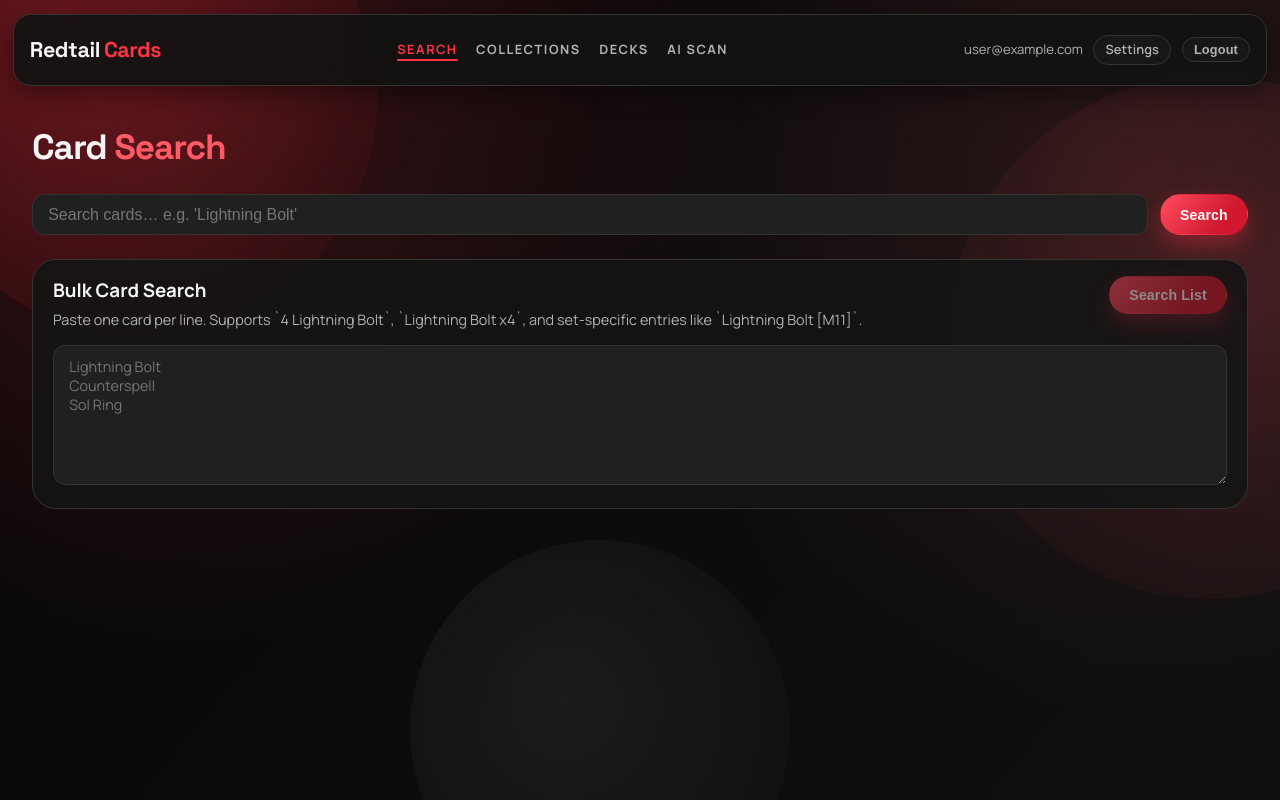
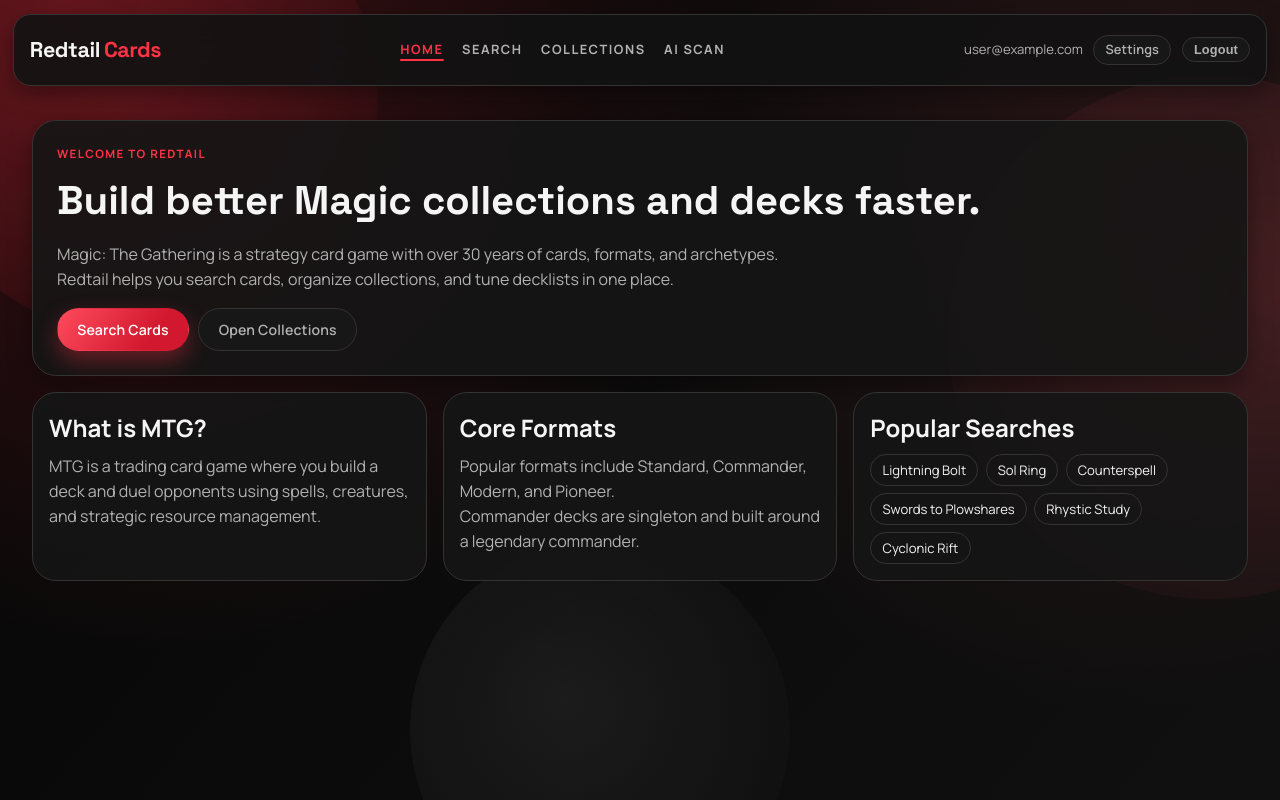
Before and after one commit to ayersdecker/cards, a React (Vite) app: page / in a window 1280 px wide. Built offline with nearby package versions, Linux system fonts and the light colour scheme; no server answers; sample sign-in values are in the browser's storage.

Commit message:
Condensation

```diff
--- a/src/App.tsx
+++ b/src/App.tsx
@@ -4,10 +4,10 @@
 import { StorageSettingsProvider } from './context/StorageSettingsContext';
 import Layout from './components/Layout/Layout';
 import LoginPage from './components/Auth/LoginPage';
+import HomePage from './components/Home/HomePage';
 import CardSearch from './components/Cards/CardSearch';
 import CollectionsList from './components/Collections/CollectionsList';
 import CollectionDetail from './components/Collections/CollectionDetail';
-import DecksList from './components/Decks/DecksList';
 import DeckBuilder from './components/Decks/DeckBuilder';
 import CardRecognition from './components/CardRecognition/CardRecognition';
 import StorageSettingsPage from './components/Settings/StorageSettingsPage';
@@ -21,11 +21,13 @@
             <Route path="/login" element={<LoginPage />} />
             <Route path="/register" element={<Navigate to="/login" replace />} />
             <Route element={<Layout />}>
-              <Route index element={<CardSearch />} />
+              <Route index element={<HomePage />} />
+              <Route path="/search" element={<CardSearch />} />
               <Route path="/collections" element={<CollectionsList />} />
+              <Route path="/collections/deck/:id" element={<DeckBuilder />} />
               <Route path="/collections/:id" element={<CollectionDetail />} />
-              <Route path="/decks" element={<DecksList />} />
-              <Route path="/decks/:id" element={<DeckBuilder />} />
+              <Route path="/decks" element={<Navigate to="/collections" replace />} />
+              <Route path="/decks/:id" element={<Navigate to="/collections" replace />} />
               <Route path="/recognize" element={<CardRecognition />} />
               <Route path="/settings" element={<StorageSettingsPage />} />
             </Route>
--- a/src/components/Cards/CardSearch.tsx
+++ b/src/components/Cards/CardSearch.tsx
@@ -1,4 +1,5 @@
-import React, { useState } from 'react';
+import React, { useEffect, useState } from 'react';
+import { useSearchParams } from 'react-router-dom';
 import { searchCards } from '../../services/scryfall';
 import { resolveBulkCardList } from '../../services/bulkImport';
 import type { ScryfallCard } from '../../types';
@@ -7,6 +8,7 @@
 
 export default function CardSearch() {
   const { settings } = useStorageSettings();
+  const [searchParams] = useSearchParams();
   const [query, setQuery] = useState('');
   const [cards, setCards] = useState<ScryfallCard[]>([]);
   const [loading, setLoading] = useState(false);
@@ -15,10 +17,30 @@
   const [total, setTotal] = useState(0);
   const [bulkInput, setBulkInput] = useState('');
   const [bulkMessage, setBulkMessage] = useState('');
+  const [hasInteracted, setHasInteracted] = useState(false);
+
+  const popularSearches = [
+    'Lightning Bolt',
+    'Sol Ring',
+    'Counterspell',
+    'Swords to Plowshares',
+    'Rhystic Study',
+    'Dockside Extortionist',
+    'Cyclonic Rift',
+    'Smothering Tithe',
+  ];
+
+  useEffect(() => {
+    const prefill = searchParams.get('q');
+    if (!prefill) return;
+    setQuery(prefill);
+    setHasInteracted(true);
+  }, [searchParams]);
 
   const handleSearch = async (e: React.FormEvent) => {
     e.preventDefault();
     if (!query.trim()) return;
+    setHasInteracted(true);
     setLoading(true);
     setError('');
     setBulkMessage('');
@@ -39,6 +61,7 @@
   const handleBulkSearch = async () => {
     if (!bulkInput.trim()) return;
 
+    setHasInteracted(true);
     setBulkLoading(true);
     setError('');
     setBulkMessage('');
@@ -74,12 +97,37 @@
           type="text"
           placeholder="Search cards… e.g. 'Lightning Bolt'"
           value={query}
-          onChange={(e) => setQuery(e.target.value)}
+          onFocus={() => setHasInteracted(true)}
+          onChange={(e) => {
+            setHasInteracted(true);
+            setQuery(e.target.value);
+          }}
         />
         <button type="submit" className="btn btn-primary" disabled={loading}>
           {loading ? 'Searching…' : 'Search'}
         </button>
       </form>
+      {!hasInteracted && (
+        <section className="popular-searches card-surface">
+          <h3>Popular Searches</h3>
+          <p className="muted">Start with a staple card or archetype favorite.</p>
+          <div className="popular-searches-list">
+            {popularSearches.map((term) => (
+              <button
+                key={term}
+                type="button"
+                className="btn btn-ghost"
+                onClick={() => {
+                  setHasInteracted(true);
+                  setQuery(term);
+                }}
+              >
+                {term}
+              </button>
+            ))}
+          </div>
+        </section>
+      )}
       <section className="bulk-import-card">
         <div className="bulk-import-head">
           <div>
--- a/src/components/Collections/CollectionsList.tsx
+++ b/src/components/Collections/CollectionsList.tsx
@@ -1,72 +1,174 @@
 import React, { useState } from 'react';
 import { Link } from 'react-router-dom';
 import { useAuth } from '../../context/AuthContext';
-import { useCollections } from '../../hooks/useFirestore';
+import { useCollections, useDecks } from '../../hooks/useFirestore';
 
 export default function CollectionsList() {
   const { user } = useAuth();
   const { collections, loading, createCollection, deleteCollection, updateCollection } =
     useCollections(user?.uid ?? null);
+  const {
+    decks,
+    loading: decksLoading,
+    createDeck,
+    deleteDeck,
+    updateDeck,
+  } = useDecks(user?.uid ?? null);
   const [newName, setNewName] = useState('');
+  const [createKind, setCreateKind] = useState<'collection' | 'deck'>('collection');
+  const [createCommanderDeck, setCreateCommanderDeck] = useState(false);
   const [renaming, setRenaming] = useState<string | null>(null);
+  const [renamingKind, setRenamingKind] = useState<'collection' | 'deck'>('collection');
   const [renameVal, setRenameVal] = useState('');
+  const [onlyDecks, setOnlyDecks] = useState(false);
 
   const handleCreate = async (e: React.FormEvent) => {
     e.preventDefault();
     if (!newName.trim()) return;
-    await createCollection(newName.trim());
+
+    if (createKind === 'deck') {
+      await createDeck(newName.trim(), {
+        isCommander: createCommanderDeck,
+      });
+    } else {
+      await createCollection(newName.trim());
+    }
+
     setNewName('');
   };
 
-  const handleRename = async (id: string) => {
+  const handleRename = async (id: string, kind: 'collection' | 'deck') => {
     if (!renameVal.trim()) return;
-    await updateCollection(id, { name: renameVal.trim() });
+
+    if (kind === 'deck') {
+      await updateDeck(id, { name: renameVal.trim() });
+    } else {
+      await updateCollection(id, { name: renameVal.trim() });
+    }
+
     setRenaming(null);
   };
+
+  const items = [
+    ...collections.map((collection) => ({
+      id: collection.id,
+      kind: 'collection' as const,
+      name: collection.name,
+      cardsCount: collection.cards.length,
+      totalQuantity: collection.cards.reduce((sum, card) => sum + card.quantity, 0),
+      isCommander: false,
+      to: `/collections/${collection.id}`,
+    })),
+    ...decks.map((deck) => {
+      const mainCount = deck.cards
+        .filter((card) => !card.isSideboard)
+        .reduce((sum, card) => sum + card.quantity, 0);
+      const sideCount = deck.cards
+        .filter((card) => card.isSideboard)
+        .reduce((sum, card) => sum + card.quantity, 0);
+      return {
+        id: deck.id,
+        kind: 'deck' as const,
+        name: deck.name,
+        cardsCount: deck.cards.length,
+        totalQuantity: mainCount + sideCount,
+        mainCount,
+        sideCount,
+        isCommander: !!deck.isCommander,
+        to: `/collections/deck/${deck.id}`,
+      };
+    }),
+  ]
+    .filter((item) => (onlyDecks ? item.kind === 'deck' : true))
+    .sort((a, b) => a.name.localeCompare(b.name));
 
   return (
     <div className="page">
       <h2 className="page-title">My <span className="accent-cyan">Collections</span></h2>
       <form onSubmit={handleCreate} className="create-form">
+        <select
+          value={createKind}
+          onChange={(event) => setCreateKind(event.target.value as 'collection' | 'deck')}
+          aria-label="Select item type"
+        >
+          <option value="collection">Collection</option>
+          <option value="deck">Deck</option>
+        </select>
         <input
-          placeholder="New collection name…"
+          placeholder={createKind === 'deck' ? 'New deck name…' : 'New collection name…'}
           value={newName}
           onChange={(e) => setNewName(e.target.value)}
         />
+        {createKind === 'deck' && (
+          <label className="deck-mode-toggle" htmlFor="create-commander-toggle">
+            <input
+              id="create-commander-toggle"
+              type="checkbox"
+              checked={createCommanderDeck}
+              onChange={(event) => setCreateCommanderDeck(event.target.checked)}
+            />
+            Commander format
+          </label>
+        )}
         <button type="submit" className="btn btn-primary">Create</button>
       </form>
-      {loading && <p>Loading…</p>}
+      <div className="collections-toolbar">
+        <label className="deck-mode-toggle" htmlFor="collections-only-decks">
+          <input
+            id="collections-only-decks"
+            type="checkbox"
+            checked={onlyDecks}
+            onChange={(event) => setOnlyDecks(event.target.checked)}
+          />
+          Show only decks
+        </label>
+      </div>
+      {(loading || decksLoading) && <p>Loading…</p>}
       <div className="list-grid">
-        {collections.map((col) => (
-          <div key={col.id} className="list-card">
-            {renaming === col.id ? (
+        {items.map((item) => (
+          <div key={`${item.kind}-${item.id}`} className="list-card">
+            {renaming === item.id ? (
               <div className="rename-row">
                 <input
                   value={renameVal}
                   onChange={(e) => setRenameVal(e.target.value)}
                   autoFocus
                 />
-                <button className="btn btn-sm btn-primary" onClick={() => handleRename(col.id)}>Save</button>
+                <button className="btn btn-sm btn-primary" onClick={() => handleRename(item.id, renamingKind)}>Save</button>
                 <button className="btn btn-sm btn-ghost" onClick={() => setRenaming(null)}>Cancel</button>
               </div>
             ) : (
               <>
-                <Link to={`/collections/${col.id}`} className="list-card-name">
-                  {col.name}
+                <Link to={item.to} className="list-card-name">
+                  {item.name}
                 </Link>
+                <div className="list-card-tag">{item.kind}</div>
+                {item.kind === 'deck' && item.isCommander && <div className="list-card-tag">Commander</div>}
                 <div className="list-card-meta">
-                  {col.cards.length} card{col.cards.length !== 1 ? 's' : ''}
+                  {item.kind === 'deck'
+                    ? `Main: ${item.mainCount} | Side: ${item.sideCount}`
+                    : `${item.cardsCount} unique cards · Qty: ${item.totalQuantity}`}
                 </div>
                 <div className="list-card-actions">
                   <button
                     className="btn btn-sm btn-ghost"
-                    onClick={() => { setRenaming(col.id); setRenameVal(col.name); }}
+                    onClick={() => {
+                      setRenaming(item.id);
+                      setRenamingKind(item.kind);
+                      setRenameVal(item.name);
+                    }}
                   >
                     Rename
                   </button>
                   <button
                     className="btn btn-sm btn-danger"
-                    onClick={() => deleteCollection(col.id)}
+                    onClick={() => {
+                      if (item.kind === 'deck') {
+                        void deleteDeck(item.id);
+                        return;
+                      }
+                      void deleteCollection(item.id);
+                    }}
                   >
                     Delete
                   </button>
--- a/src/components/Decks/DeckBuilder.tsx
+++ b/src/components/Decks/DeckBuilder.tsx
@@ -477,7 +477,7 @@
   return (
     <div className="page">
       <div className="page-header">
-        <Link to="/decks" className="back-link">← Decks</Link>
+        <Link to="/collections" className="back-link">← Collections</Link>
         <h2 className="page-title">{deck.name}</h2>
         <div className="deck-format-toggle" role="group" aria-label="Deck format">
           <button
--- /dev/null
+++ b/src/components/Home/HomePage.tsx
@@ -0,0 +1,58 @@
+import React from 'react';
+import { Link } from 'react-router-dom';
+
+const POPULAR_SEARCHES = [
+  'Lightning Bolt',
+  'Sol Ring',
+  'Counterspell',
+  'Swords to Plowshares',
+  'Rhystic Study',
+  'Cyclonic Rift',
+];
+
+export default function HomePage() {
+  return (
+    <div className="page home-page">
+      <section className="home-hero card-surface">
+        <p className="home-kicker">Welcome to Redtail</p>
+        <h1 className="home-title">Build better Magic collections and decks faster.</h1>
+        <p className="home-subtitle">
+          Magic: The Gathering is a strategy card game with over 30 years of cards,
+          formats, and archetypes. Redtail helps you search cards, organize collections,
+          and tune decklists in one place.
+        </p>
+        <div className="home-actions">
+          <Link to="/search" className="btn btn-primary">Search Cards</Link>
+          <Link to="/collections" className="btn btn-ghost">Open Collections</Link>
+        </div>
+      </section>
+
+      <section className="home-grid">
+        <article className="card-surface home-card">
+          <h2>What is MTG?</h2>
+          <p>
+            MTG is a trading card game where you build a deck and duel opponents using spells,
+            creatures, and strategic resource management.
+          </p>
+        </article>
+
+        <article className="card-surface home-card">
+          <h2>Core Formats</h2>
+          <p>Popular formats include Standard, Commander, Modern, and Pioneer.</p>
+          <p>Commander decks are singleton and built around a legendary commander.</p>
+        </article>
+
+        <article className="card-surface home-card">
+          <h2>Popular Searches</h2>
+          <div className="home-popular-list">
+            {POPULAR_SEARCHES.map((name) => (
+              <Link key={name} to={`/search?q=${encodeURIComponent(name)}`} className="home-chip">
+                {name}
+              </Link>
+            ))}
+          </div>
+        </article>
+      </section>
+    </div>
+  );
+}
--- a/src/components/Layout/Header.tsx
+++ b/src/components/Layout/Header.tsx
@@ -13,11 +13,16 @@
   };
 
   const navLinks = [
-    { to: '/', label: 'Search' },
+    { to: '/', label: 'Home' },
+    { to: '/search', label: 'Search' },
     { to: '/collections', label: 'Collections' },
-    { to: '/decks', label: 'Decks' },
     { to: '/recognize', label: 'AI Scan' },
   ];
+
+  const isActive = (to: string) => {
+    if (to === '/') return location.pathname === '/';
+    return location.pathname === to || location.pathname.startsWith(`${to}/`);
+  };
 
   return (
     <header className="app-header">
@@ -32,7 +37,7 @@
           <Link
             key={l.to}
             to={l.to}
-            className={`nav-link ${location.pathname === l.to ? 'active' : ''}`}
+            className={`nav-link ${isActive(l.to) ? 'active' : ''}`}
           >
             {l.label}
           </Link>
--- a/src/index.css
+++ b/src/index.css
@@ -333,6 +333,89 @@
 .back-link { color: var(--text-secondary); font-size: 0.9rem; }
 .back-link:hover { color: var(--text-primary); }
 
+.card-surface {
+  background: rgba(22, 22, 22, 0.9);
+  border: 1px solid var(--border);
+  border-radius: var(--radius-lg);
+}
+
+/* ===== HOME ===== */
+.home-page {
+  display: flex;
+  flex-direction: column;
+  gap: 1rem;
+}
+
+.home-hero {
+  padding: 1.5rem;
+  box-shadow: var(--shadow-soft);
+}
+
+.home-kicker {
+  text-transform: uppercase;
+  letter-spacing: 0.12em;
+  color: var(--accent-cyan);
+  font-weight: 700;
+  font-size: 0.72rem;
+  margin-bottom: 0.45rem;
+}
+
+.home-title {
+  font-family: 'Space Grotesk', sans-serif;
+  font-size: clamp(1.7rem, 4vw, 2.5rem);
+  margin-bottom: 0.65rem;
+}
+
+.home-subtitle {
+  color: var(--text-secondary);
+  max-width: 78ch;
+}
+
+.home-actions {
+  display: flex;
+  gap: 0.6rem;
+  margin-top: 1rem;
+  flex-wrap: wrap;
+}
+
+.home-grid {
+  display: grid;
+  grid-template-columns: repeat(3, minmax(0, 1fr));
+  gap: 1rem;
+}
+
+.home-card {
+  padding: 1rem;
+}
+
+.home-card h2 {
+  margin-bottom: 0.5rem;
+}
+
+.home-card p {
+  color: var(--text-secondary);
+}
+
+.home-popular-list {
+  display: flex;
+  flex-wrap: wrap;
+  gap: 0.45rem;
+  margin-top: 0.4rem;
+}
+
+.home-chip {
+  border: 1px solid var(--border);
+  border-radius: 999px;
+  padding: 0.3rem 0.7rem;
+  color: var(--text-primary);
+  font-size: 0.82rem;
+}
+
+.home-chip:hover {
+  border-color: var(--accent-cyan);
+  text-decoration: none;
+}
+
 /* ===== SEARCH ===== */
 .search-form {
   display: flex;
@@ -342,6 +425,22 @@
 .search-form input { flex: 1; }
 .search-input { font-size: 1rem; }
 .results-count { color: var(--text-secondary); font-size: 0.9rem; margin-bottom: 1rem; }
+
+.popular-searches {
+  padding: 1rem;
+  margin-bottom: 1rem;
+}
+
+.popular-searches h3 {
+  margin-bottom: 0.2rem;
+}
+
+.popular-searches-list {
+  display: flex;
+  flex-wrap: wrap;
+  gap: 0.45rem;
+  margin-top: 0.8rem;
+}
 
 /* ===== CARD GRID ===== */
 .card-grid {
@@ -607,8 +706,18 @@
   gap: 0.75rem;
   margin-bottom: 1.5rem;
   max-width: 500px;
+  flex-wrap: wrap;
 }
 .create-form input { flex: 1; }
+
+.create-form select {
+  width: auto;
+  min-width: 145px;
+}
+
+.collections-toolbar {
+  margin-bottom: 1rem;
+}
 
 .list-grid {
   display: grid;
@@ -1078,6 +1187,10 @@
     max-width: none;
   }
 
+  .home-grid {
+    grid-template-columns: 1fr;
+  }
+
   .search-form .btn,
   .create-form .btn,
   .rename-row .btn {
```
Also changed, not shown: src/hooks/useFirestore.ts (+9 -2 lines).
